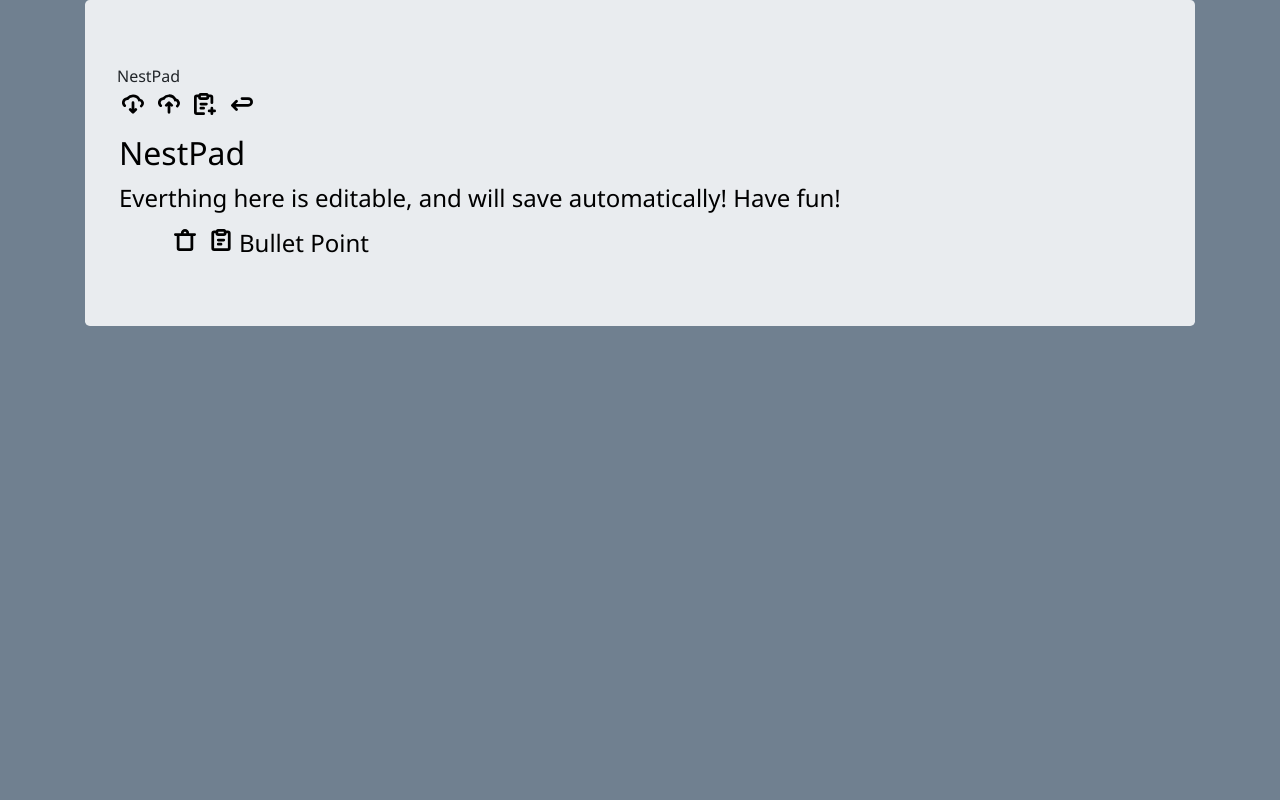
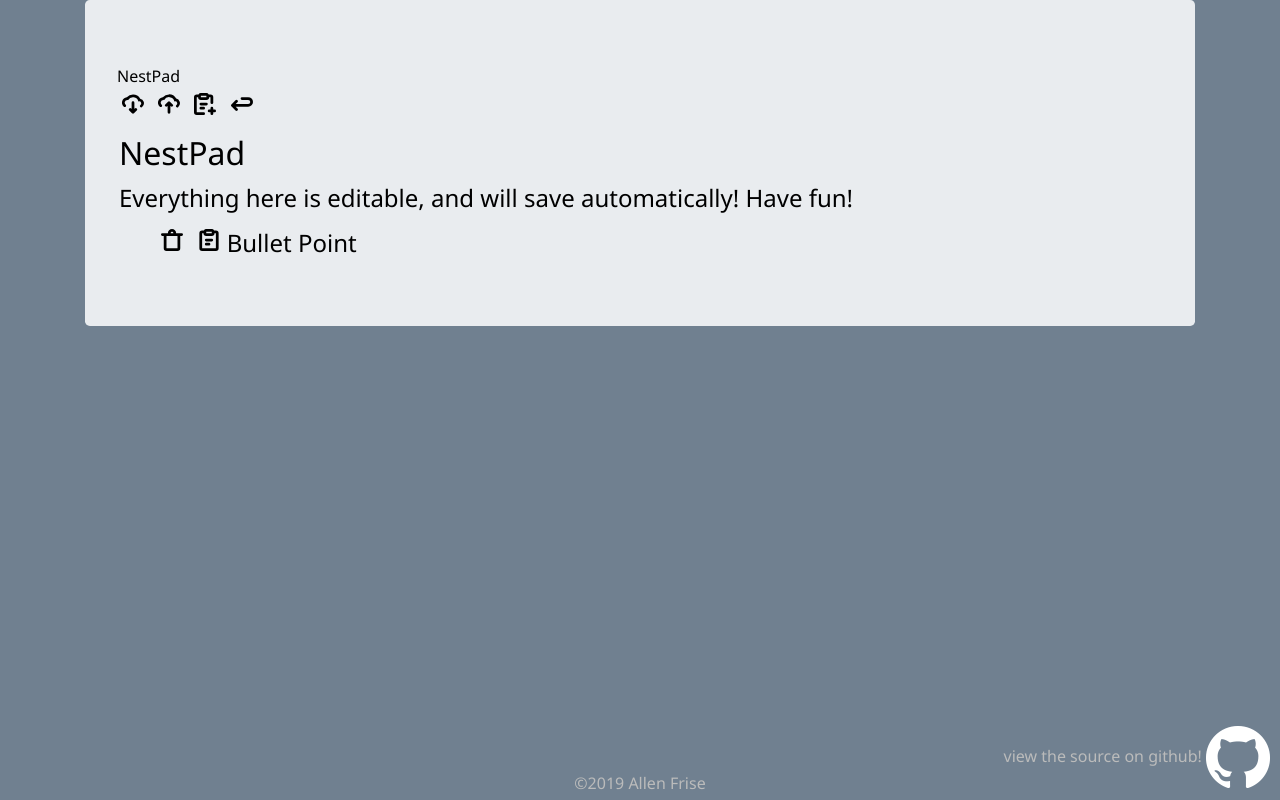
Before and after one commit to afrise/notes, a plain HTML site: page index.html in a window 1280 px wide. Drawn offline with nearby package versions, Linux system fonts and the light colour scheme.

Commit message:
UI tweaks and bugfixes
ensure bullet point title fills to end of div
add current note to page title
add github link and copyright

```diff
--- a/index.html
+++ b/index.html
@@ -1,7 +1,7 @@
 <!doctype html>
 <html>
     <head>
-        <title>Notes</title>
+        <title id="title">NestPad</title>
         <meta charset="utf-8">
         <meta name="viewport" content="width=device-width, initial-scale=1, shrink-to-fit=no">
         <link rel="stylesheet" href="https://stackpath.bootstrapcdn.com/bootstrap/4.3.1/css/bootstrap.min.css" integrity="sha384-ggOyR0iXCbMQv3Xipma34MD+dH/1fQ784/j6cY/iJTQUOhcWr7x9JvoRxT2MZw1T" crossorigin="anonymous">
@@ -37,6 +37,14 @@
                 </div>
             </div>
         </div>
+        <div class="footer center-text">
+            <a href="https://afrise.github.io">&copy;2019 Allen Frise</a>
+        </div>
+        <a href="https://github.com/afrise/notes">
+            <div class="github">
+                view the source on github! <image src="img/github.png"
+            </div>
+        </a>
         <script src="https://code.jquery.com/jquery-3.3.1.slim.min.js" integrity="sha384-q8i/X+965DzO0rT7abK41JStQIAqVgRVzpbzo5smXKp4YfRvH+8abtTE1Pi6jizo" crossorigin="anonymous"></script>
         <script src="https://cdnjs.cloudflare.com/ajax/libs/popper.js/1.14.7/umd/popper.min.js" integrity="sha384-UO2eT0CpHqdSJQ6hJty5KVphtPhzWj9WO1clHTMGa3JDZwrnQq4sF86dIHNDz0W1" crossorigin="anonymous"></script>
         <script src="https://stackpath.bootstrapcdn.com/bootstrap/4.3.1/js/bootstrap.min.js" integrity="sha384-JjSmVgyd0p3pXB1rRibZUAYoIIy6OrQ6VrjIEaFf/nJGzIxFDsf4x0xIM+B07jRM" crossorigin="anonymous"></script>
--- a/notes.css
+++ b/notes.css
@@ -4,6 +4,28 @@ textarea{background:inherit}
 input[type=button]:hover{
     background: cadetblue;
 }
+
+a {color: #bbb}
+a:hover {
+    color: white;
+    text-decoration: none;
+}
+
+
+.footer {
+    position: absolute;
+    bottom:5px;
+    width:100%;
+}
+
+.github{
+    position:absolute;
+    bottom:10px;
+    right:10px;
+    color:white;
+    z-index:-1;
+}
+
 .icon {
     height:32px;
     width:32px;
@@ -16,13 +38,14 @@ input[type=button]:hover{
 }
 .icons {
     padding:0;
-    min-width:120px;
+    width:120px;
 }
 
 body{
     text-align: center;
     background:slategray;
     font-family: 'Segoe UI', Tahoma, Geneva, Verdana, sans-serif;
+    color: white;
 }
 .title {
     font-size: 24pt;
@@ -30,6 +53,7 @@ body{
 }
 .navigation{
     font-size: 12pt;
+    color: black;
 }
 .description {
     width:100%;
@@ -46,6 +70,7 @@ body{
     box-shadow: 5px 5px 5px #0003;
     font-size:18pt;
 }
+.note{width:100%}
 
 .listItem {
     font-size:18pt;
--- a/notes.js
+++ b/notes.js
@@ -1,4 +1,4 @@
-let DefaultNote = {Id: 0, Title: "NestPad", Description:"Everthing here is editable, and will save automatically! Have fun!"};
+let DefaultNote = {Id: 0, Title: "NestPad", Description:"Everything here is editable, and will save automatically! Have fun!"};
 var model = {
     CurrentNote: DefaultNote,
     NoteList: [DefaultNote, {Id:1, ParentId: 0, Title: "Bullet Point"}],
@@ -9,7 +9,7 @@ if (!localStorage.model)
     localStorage.model = JSON.stringify(model);
 else model = JSON.parse(localStorage.model);
 
-var NoteList = new Vue({
+var vm = new Vue({
     el: "#list",
     data: {
         CurrentNote: model.CurrentNote,
@@ -34,10 +34,11 @@ var NoteList = new Vue({
     },
     watch: {
         CurrentNote: ()=>{
-            NoteList.Save();
+            vm.Save();
             AutoGrow();
+            document.title = "NestPad - " + vm.CurrentNote.Title;
         },
-        NoteList: ()=>{NoteList.Save()}
+        NoteList: ()=>{vm.Save()}
     },
     methods: {
         GetParent: function(note){return this.NoteList.filter(function(n){return n.Id==note.ParentId})[0];},
@@ -91,4 +92,5 @@ function AutoGrow() {
     },1);
 }
 
+document.title = "NestPad - " + vm.CurrentNote.Title;
 AutoGrow();
```
Also changed, not shown: img/github.png (added).
